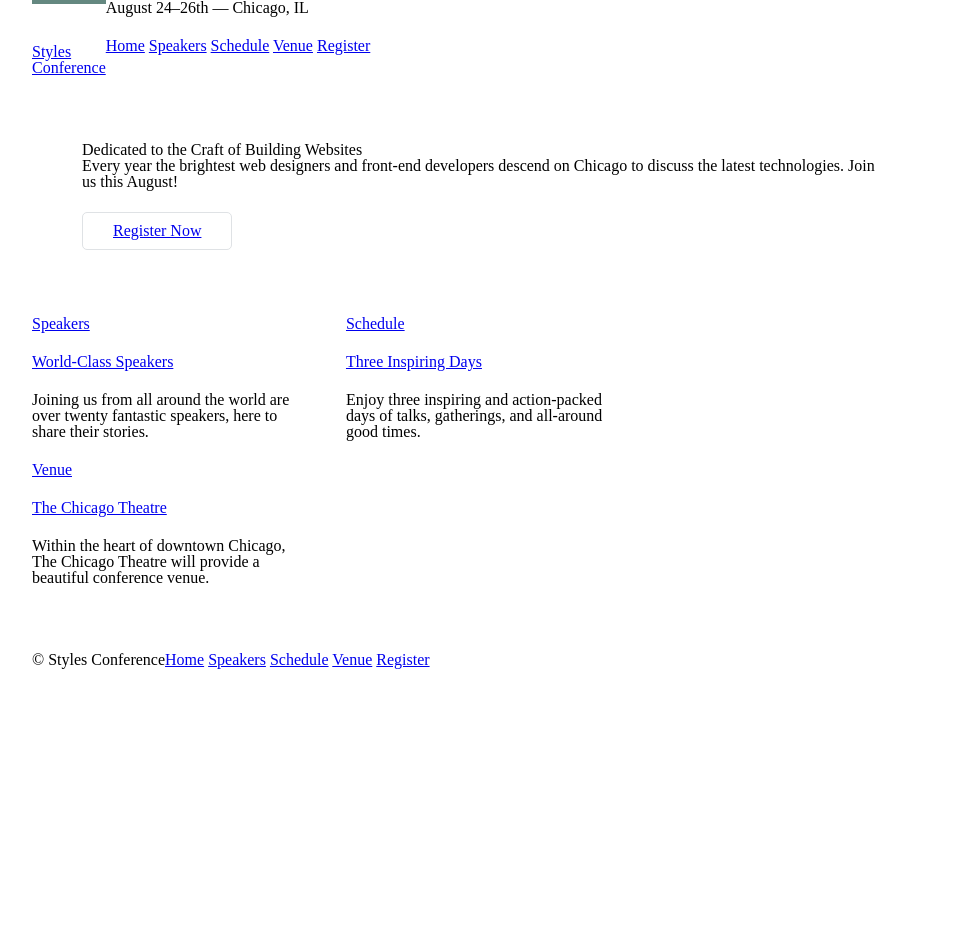
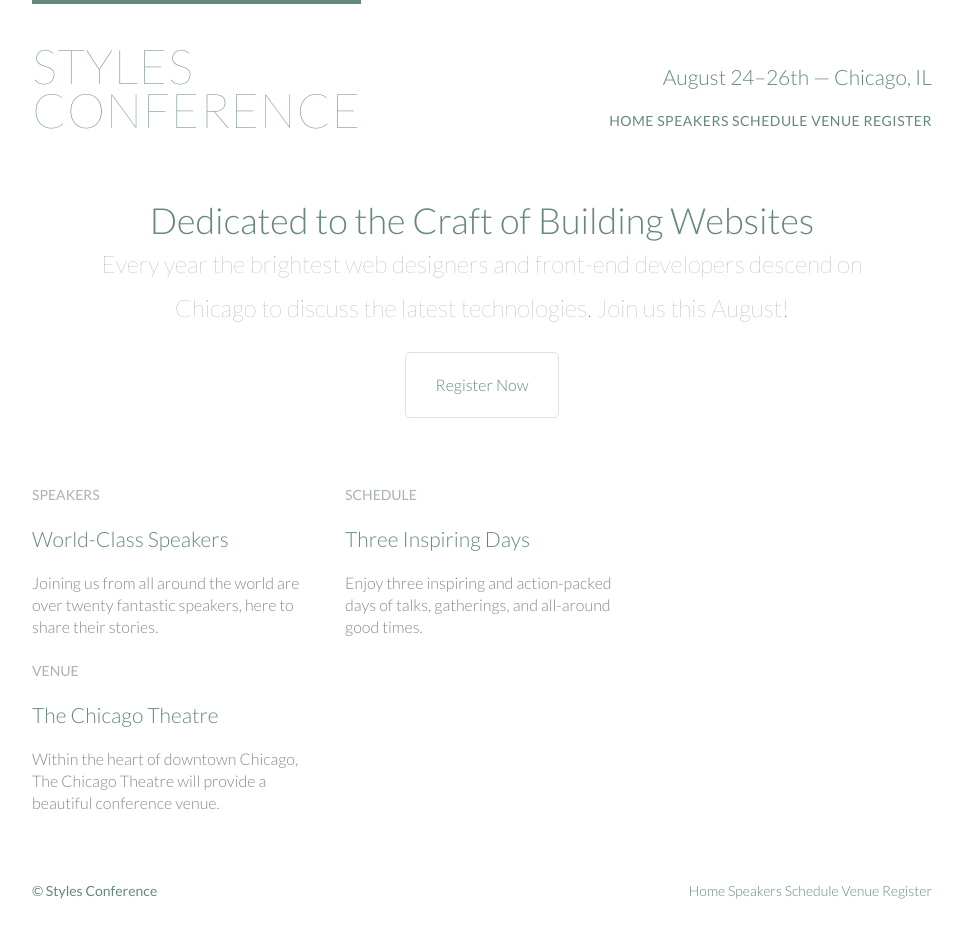
Before and after one commit to gcarter24/HTML_CSS, a plain HTML site: page index.html in a window 1280 px wide. Shown: the whole page, without its empty margins (158-1121 px from the left). Before the commit the page ends 800 px from the top, so only its background shows below. Drawn offline with Linux system fonts and the light colour scheme.

Commit message:
add styling change appearence to make site more attractive

```diff
--- a/assets/stylesheets/main.css
+++ b/assets/stylesheets/main.css
@@ -130,6 +130,17 @@
 
 /*
   ========================================
+  Custom styles
+  ========================================
+*/
+
+body {
+  color: #888;
+  font: 300 16px/22px "Lato", "Open Sans", "Helvetica Neue", Helvetica, Arial, sans-serif;
+}
+
+/*
+  ========================================
   Grid
   ========================================
 */
@@ -194,11 +205,61 @@
 */
 
 h1,
+h2,
+h3,
+h4 {
+  color: #648880;
+}
+h1,
 h3,
 h4,
 h5,
 p {
   margin-bottom: 22px;
+}
+h1 {
+  font-size: 36px;
+  line-height: 44px;
+}
+h2 {
+  font-size: 24px;
+  line-height: 44px;
+}
+h3 {
+  font-size: 21px;
+}
+h4 {
+  font-size: 18px;
+}
+h5 {
+  color: #a9b2b9;
+  font-size: 14px;
+  font-weight: 400;
+  text-transform: uppercase;
+}
+strong {
+  font-weight: 400;
+}
+cite,
+em {
+  font-style: italic;
+}
+
+/*
+  ========================================
+  Links
+  ========================================
+*/
+
+a {
+  color: #648880;
+  text-decoration: none;
+}
+a:hover {
+  color: #a9b2b9;
+}
+p a {
+  border-bottom: 1px solid #dfe2e5;
 }
 
 /*
@@ -226,7 +287,22 @@
 .logo {
   border-top: 4px solid #648880;
   float: left;
+  font-size: 48px;
+  font-weight: 100;
+  letter-spacing: 0.5px;
+  line-height: 44px;
   padding: 40px 0 22px 0;
+  text-transform: uppercase;
+}
+.tagline {
+  margin: 66px 0 22px 0;
+  text-align: right;
+}
+.primary-nav {
+  font-size: 14px;
+  font-weight: 400;
+  letter-spacing: 0.5px;
+  text-transform: uppercase;
 }
 
 /*
@@ -236,11 +312,24 @@
 */
 
 .primary-footer {
+  color: #648880;
+  font-size: 14px;
   padding-bottom: 44px;
   padding-top: 44px;
 }
 .primary-footer small {
   float: left;
+  font-weight: 400;
+}
+
+/*
+  ========================================
+  Navigation
+  ========================================
+*/
+
+.nav {
+  text-align: right;
 }
 
 /*
@@ -250,5 +339,17 @@
 */
 
 .hero {
+  line-height: 44px;
   padding: 22px 80px 66px 80px;
+  text-align: center;
 }
+.hero h2 {
+  font-size: 36px;
+}
+.hero p {
+  font-size: 24px;
+  font-weight: 100;
+}
+.teaser a:hover h3 {
+  color: #a9b2b9;
+}
--- a/index.html
+++ b/index.html
@@ -4,6 +4,7 @@
     <meta charset="utf-8" />
     <title>Styles Conference</title>
     <link rel="stylesheet" href="assets/stylesheets/main.css" />
+    <link rel="stylesheet" href="http://fonts.googleapis.com/css?family=Lato:100,300,400" />
   </head>
 
   <body>
@@ -18,9 +19,9 @@
         </a>
       </h1>
 
-      <h3>August 24&ndash;26th &mdash; Chicago, IL</h3>
+      <h3 class="tagline">August 24&ndash;26th &mdash; Chicago, IL</h3>
 
-      <nav>
+      <nav class="nav primary-nav">
         <a href="index.html">Home</a>
         <a href="speakers.html">Speakers</a>
         <a href="schedule.html">Schedule</a>
@@ -47,7 +48,7 @@
     <section class="grid">
       <!-- Speakers -->
 
-      <section class="col-1-3">
+      <section class="teaser col-1-3">
         <a href="speakers.html">
           <h5>Speakers</h5>
           <h3>World-Class Speakers</h3>
@@ -59,7 +60,7 @@
       Schedule
 
       -->
-      <section class="col-1-3">
+      <section class="teaser col-1-3">
         <a href="schedule.html">
           <h5>Schedule</h5>
           <h3>Three Inspiring Days</h3>
@@ -71,7 +72,7 @@
       Venue
 
       -->
-      <section class="col-1-3">
+      <section class="teaser col-1-3">
         <a href="venue.html">
           <h5>Venue</h5>
           <h3>The Chicago Theatre</h3>
@@ -85,7 +86,7 @@
     <footer class="primary-footer container group">
       <small>&copy; Styles Conference</small>
 
-      <nav>
+      <nav class="nav">
         <a href="index.html">Home</a>
         <a href="speakers.html">Speakers</a>
         <a href="schedule.html">Schedule</a>
```
Also changed, not shown: register.html (+4 -3 lines), schedule.html (+4 -3 lines), speakers.html (+4 -3 lines), venue.html (+4 -3 lines).
